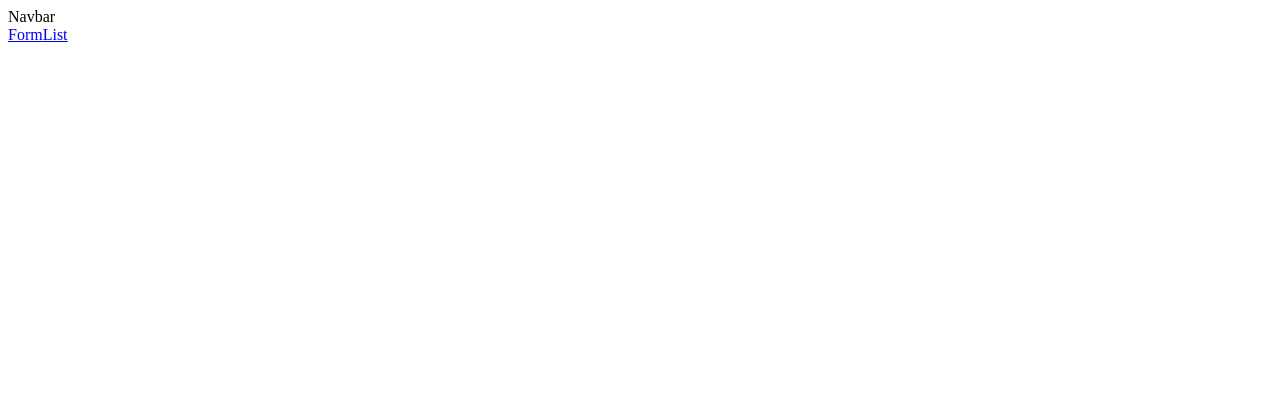
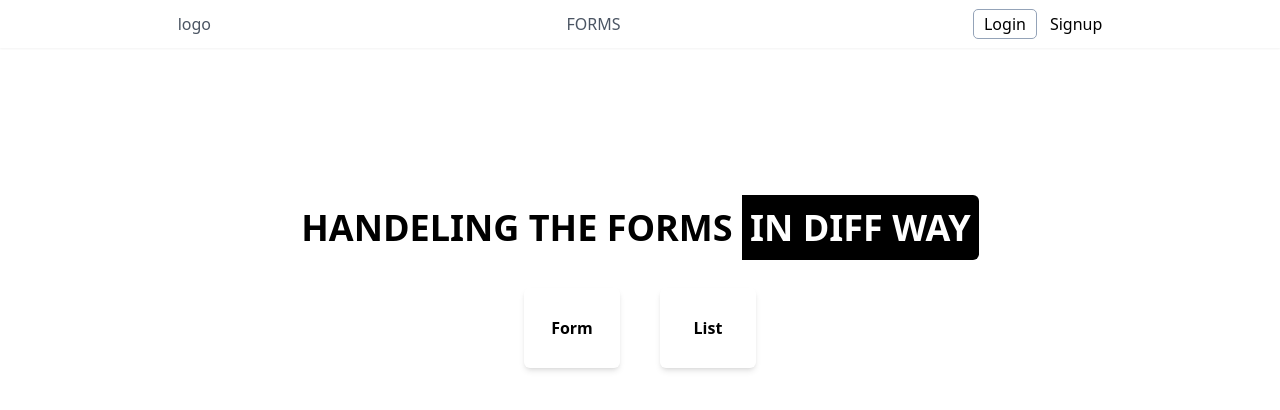
Before and after one commit to timeisnotgood/Forms, a React (Create React App) app in the folder Forms-web/: page / in a window 1280 px wide. Shown: the top 410 px of the page. Built offline with nearby package versions, Linux system fonts and the light colour scheme.

Commit message:
Nav bar and Home Page styled

```diff
--- a/Forms-web/package.json
+++ b/Forms-web/package.json
@@ -27,5 +27,8 @@
       "last 1 firefox version",
       "last 1 safari version"
     ]
+  },
+  "devDependencies": {
+    "tailwindcss": "^3.4.3"
   }
 }
--- a/Forms-web/src/Components/Navbar.jsx
+++ b/Forms-web/src/Components/Navbar.jsx
@@ -2,7 +2,14 @@ import React from 'react'
 
 const Navbar = () => {
   return (
-    <div>Navbar</div>
+    <div className='h-12 flex items-center shadow-sm text-gray-600 justify-around mb-2'>
+      <p>logo</p>
+      <span>FORMS</span>
+      <div className='flex gap-4'>
+        <button className='text-black rounded-sm outline outline-offset-2 outline-1 outline-slate-400 font-medium px-2'>Login</button>
+        <button className=' text-black rounded-sm'>Signup</button>
+      </div>
+    </div>
   )
 }
 
--- a/Forms-web/src/Pages/Home.jsx
+++ b/Forms-web/src/Pages/Home.jsx
@@ -5,9 +5,16 @@ import { Link } from 'react-router-dom'
 
 const Home = () => {
   return (
-    <div>
-        <Link to={'/form'}>Form</Link>
-        <Link to={'/list'}>List</Link>
+    <div className='w-full w-auto h-lvh flex flex-col gap-10 mt-40 items-center'>
+    <h1 className='font-bold text-4xl'>HANDELING THE FORMS <span className='bg-black text-white p-2 rounded-r-md'>IN DIFF WAY</span></h1>
+    <div className='flex flex-row gap-10'>
+        <div className='shadow-md p-2 w-24 rounded-md flex justify-center items-center h-20 font-semibold transition hover:duration-200 hover:bg-black hover:text-white'>
+          <Link to={'/form'}>Form</Link>
+        </div>
+        <div className='shadow-md p-2 w-24 rounded-md flex justify-center items-center transition hover:duration-200 h-20 font-semibold hover:bg-black hover:text-white'>
+          <Link to={'/list'}>List</Link>
+        </div>
+    </div>
     </div>
   )
 }
--- /dev/null
+++ b/Forms-web/src/index.css
@@ -0,0 +1,3 @@
+@tailwind base;
+@tailwind components;
+@tailwind utilities;
--- a/Forms-web/src/index.js
+++ b/Forms-web/src/index.js
@@ -2,6 +2,7 @@ import React from 'react'
 import ReactDOM from 'react-dom/client'
 import App from './App'
 import { BrowserRouter } from 'react-router-dom'
+import './index.css'
 
 const root  = ReactDOM.createRoot(document.getElementById('root'))
 
--- /dev/null
+++ b/Forms-web/tailwind.config.js
@@ -0,0 +1,10 @@
+/** @type {import('tailwindcss').Config} */
+module.exports = {
+  content: [
+    "./src/**/*.{js,jsx,ts,tsx}",
+  ],
+  theme: {
+    extend: {},
+  },
+  plugins: [],
+}
```
Also changed, not shown: 1 other file (tests, documents, lock files or other folders).
